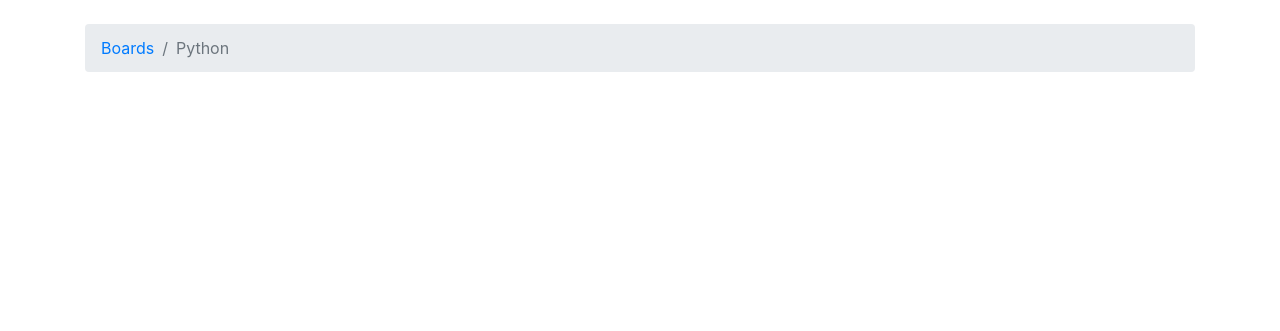
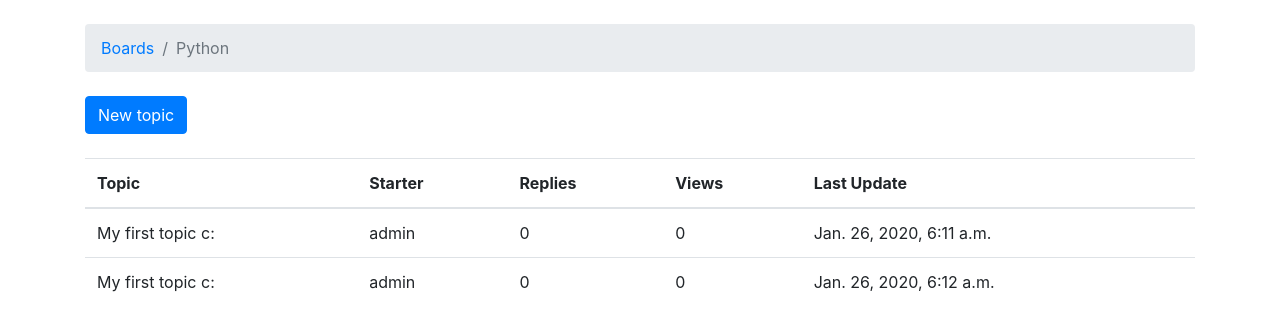
Before and after one commit to Berreyol/SpiralMediaTest, a Django app: page /boards/2/ in a window 1280 px wide. Shown: the part 80-411 px from the top of the page. Run offline with Django 3.2, Linux system fonts and the light colour scheme; data comes from the database, SQL or seed files in the repository; both versions use the stored data as it was after the commit; some libraries are stand-ins or nearby versions; some web fonts are replaced.

Commit message:
New_topic view
Added a html file
Unit test for new_topic
First form used to add a new topic

```diff
--- a/boards/views.py
+++ b/boards/views.py
@@ -1,5 +1,7 @@
-from django.shortcuts import render, get_object_or_404
-from .models import Board
+from django.contrib.auth.models import User
+from django.shortcuts import render, redirect, get_object_or_404
+from .forms import NewTopicForm
+from .models import Board, Topic, Post
 
 def home(request):
     boards = Board.objects.all()
@@ -8,3 +10,23 @@ def home(request):
 def board_topics(request, pk):
     board = get_object_or_404(Board, pk=pk)
     return render(request, 'topics.html', {'board': board})
+
+def new_topic(request, pk):
+    board = get_object_or_404(Board, pk=pk)
+    user = User.objects.first()  # TODO: get the currently logged in user
+    if request.method == 'POST':
+        form = NewTopicForm(request.POST)
+        if form.is_valid():
+            topic = form.save(commit=False)
+            topic.board = board
+            topic.starter = user
+            topic.save()
+            post = Post.objects.create(
+                message=form.cleaned_data.get('message'),
+                topic=topic,
+                created_by=user
+            )
+            return redirect('board_topics', pk=board.pk)  # TODO: redirect to the created topic page
+    else:
+        form = NewTopicForm()
+    return render(request, 'new_topic.html', {'board': board, 'form': form})
--- a/myproject/urls.py
+++ b/myproject/urls.py
@@ -6,5 +6,6 @@ from boards import views
 urlpatterns = [
     url(r'^$', views.home, name='home'),
     url(r'^boards/(?P<pk>\d+)/$', views.board_topics, name='board_topics'),
+    url(r'^boards/(?P<pk>\d+)/new/$', views.new_topic, name='new_topic'),
     url(r'^admin/', admin.site.urls),
 ]
--- a/templates/topics.html
+++ b/templates/topics.html
@@ -10,5 +10,30 @@
 {% endblock %}
 
 {% block content %}
-    <!-- just leaving it empty for now. we will add core here soon. -->
+  <div class="mb-4">
+    <a href="{% url 'new_topic' board.pk %}" class="btn btn-primary">New topic</a>
+  </div>
+
+  <table class="table">
+    <thead class="thead-inverse">
+      <tr>
+        <th>Topic</th>
+        <th>Starter</th>
+        <th>Replies</th>
+        <th>Views</th>
+        <th>Last Update</th>
+      </tr>
+    </thead>
+    <tbody>
+      {% for topic in board.topics.all %}
+        <tr>
+          <td>{{ topic.subject }}</td>
+          <td>{{ topic.starter.username }}</td>
+          <td>0</td>
+          <td>0</td>
+          <td>{{ topic.last_updated }}</td>
+        </tr>
+      {% endfor %}
+    </tbody>
+  </table>
 {% endblock %}
```
Also changed, not shown: boards/forms.py (added, +9 -0 lines), boards/tests.py (+80 -2 lines), templates/new_topic.html (added, +24 -0 lines), db.sqlite3, static/css/app.css (line endings or trailing spaces).
